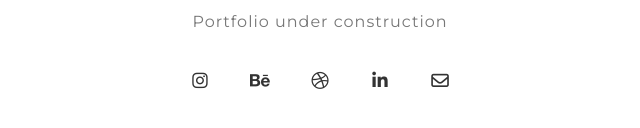
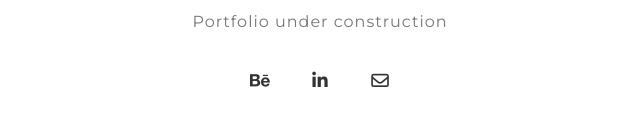
Before and after one commit to usf-22/soon, a plain HTML site: page index.html in a window 1280 px wide. Shown: the part 376-504 px from the top of the page, 320-960 px from the left. Drawn offline with Linux system fonts and the light colour scheme.

Commit message:
Update index.html

```diff
--- a/index.html
+++ b/index.html
@@ -3,7 +3,7 @@
 <head>
     <meta charset="UTF-8">
     <meta name="viewport" content="width=device-width, initial-scale=1.0">
-    <title>Coming Soon | Graphic Design Portfolio</title>
+    <title>Soon...</title>
     <link rel="stylesheet" href="style.css">
     <link rel="stylesheet" href="https://cdnjs.cloudflare.com/ajax/libs/font-awesome/6.0.0/css/all.min.css">
     <link rel="preconnect" href="https://fonts.googleapis.com">
@@ -16,9 +16,9 @@
         <p>Portfolio under construction</p>
 
         <div class="social-links">
-            <a href="#" class="social-icon"><i class="fab fa-instagram"></i></a>
+            <!--<a href="#" class="social-icon"><i class="fab fa-instagram"></i></a>
+             <a href="#" class="social-icon"><i class="fab fa-dribbble"></i></a>-->
             <a href="#" class="social-icon"><i class="fab fa-behance"></i></a>
-            <a href="#" class="social-icon"><i class="fab fa-dribbble"></i></a>
             <a href="#" class="social-icon"><i class="fab fa-linkedin-in"></i></a>
             <a href="#" class="social-icon"><i class="far fa-envelope"></i></a>
         </div>
```
